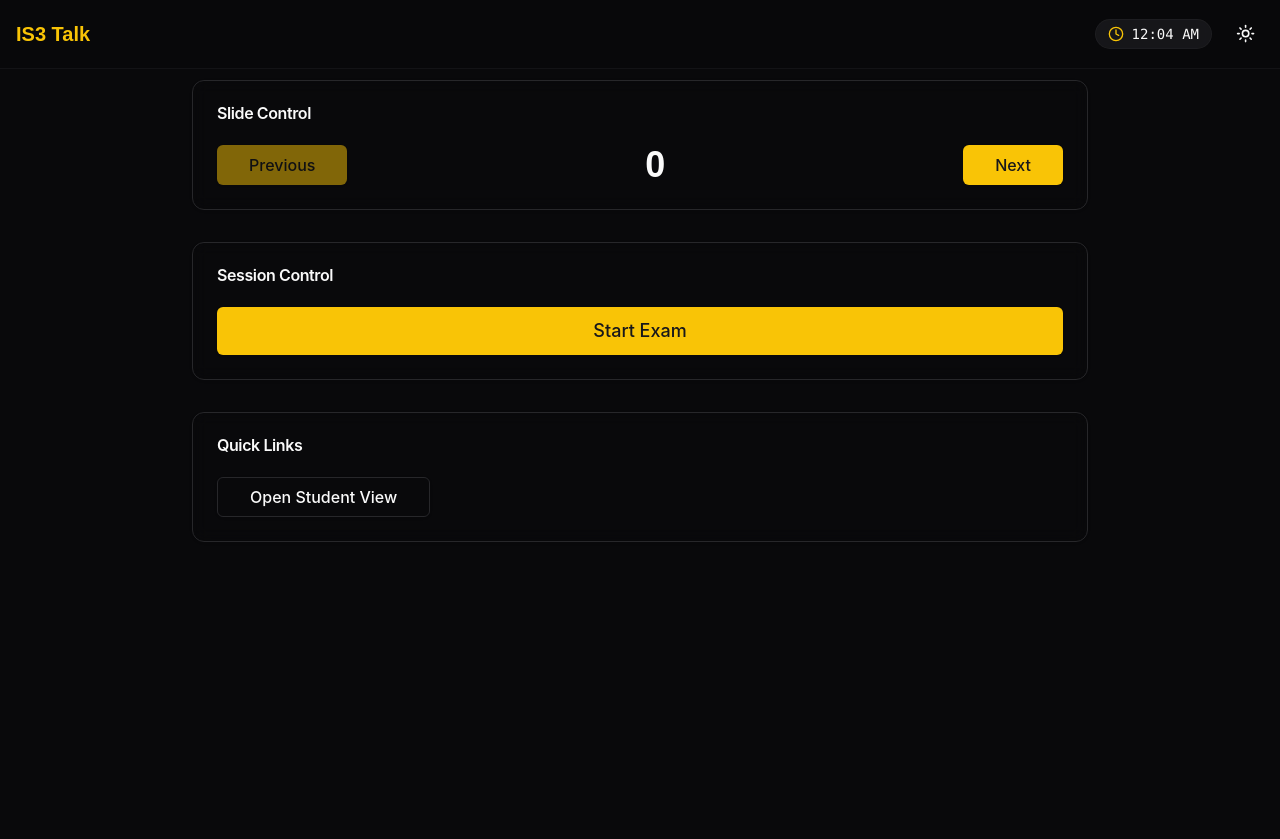
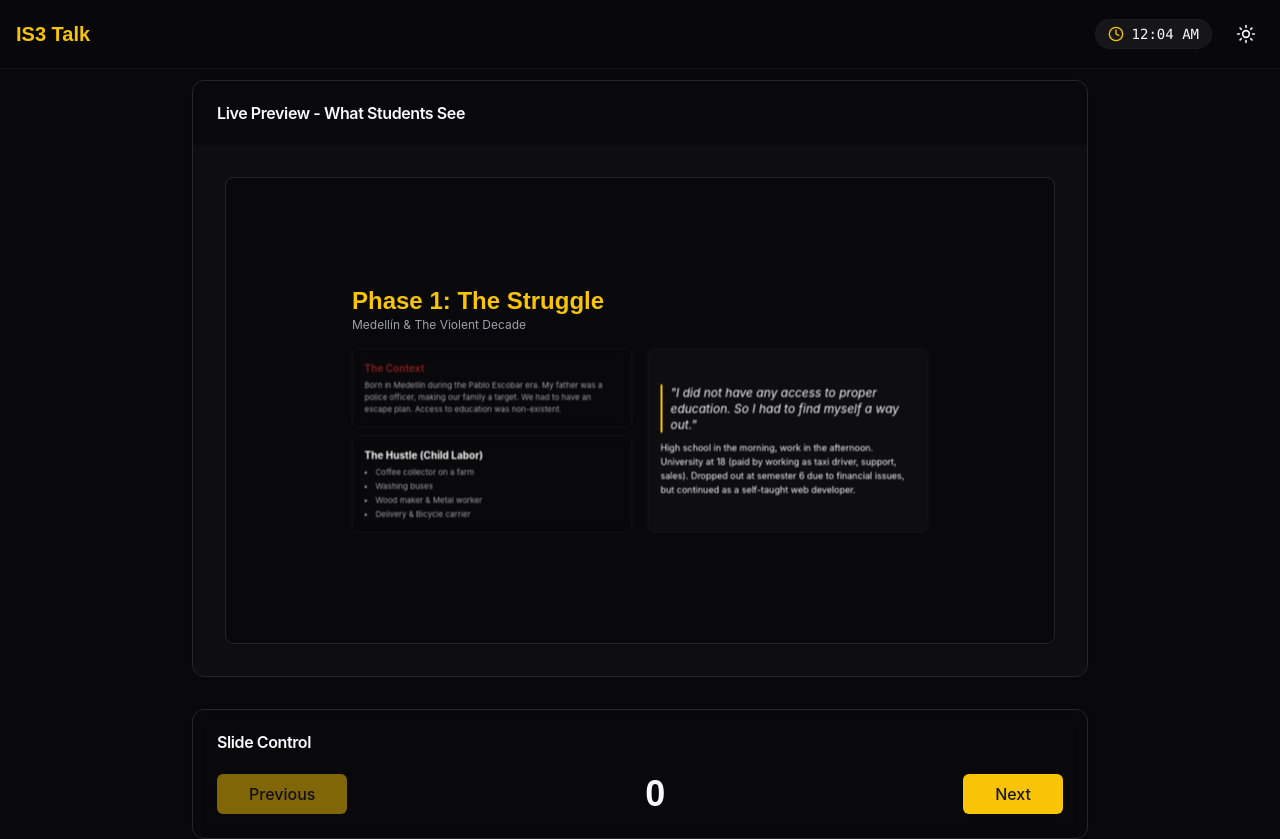
Before and after one commit to yayobyte/is-presentation, a React (Vite) app: page /presenter in a window 1280 px wide. Shown: the top 839 px of the page. Before the commit the page ends 800 px from the top, so only its background shows below. Built offline with nearby package versions, Linux system fonts and the light colour scheme; no server answers; the database is empty.

Commit message:
feat: Add live slide preview to the presenter dashboard and refactor theme CSS variables to define light and dark modes separately.

```diff
--- a/src/components/ui/ThemeToggle.tsx
+++ b/src/components/ui/ThemeToggle.tsx
@@ -17,8 +17,8 @@ export function ThemeToggle() {
 
     return (
         <Button variant="ghost" size="icon" onClick={toggleTheme} className="rounded-full">
-            <Sun className="h-[1.2rem] w-[1.2rem] rotate-0 scale-100 transition-all dark:-rotate-90 dark:scale-0" />
-            <Moon className="absolute h-[1.2rem] w-[1.2rem] rotate-90 scale-0 transition-all dark:rotate-0 dark:scale-100" />
+            <Sun className="h-5 w-5 rotate-0 scale-100 transition-all dark:-rotate-90 dark:scale-0" />
+            <Moon className="absolute h-5 w-5 rotate-90 scale-0 transition-all dark:rotate-0 dark:scale-100" />
             <span className="sr-only">Toggle theme</span>
         </Button>
     )
--- a/src/features/presenter/Dashboard.tsx
+++ b/src/features/presenter/Dashboard.tsx
@@ -3,6 +3,7 @@ import { Button } from '@/components/ui/Button';
 import { Card, CardHeader, CardTitle, CardContent } from '@/components/ui/Card';
 import { usePresentationStore } from '@/store/presentationStore';
 import { useSupabaseSync } from '@/features/sync/useSupabaseSync';
+import SlideDeck from '@/features/talk/SlideDeck';
 
 export default function PresenterDashboard() {
     const { currentSlide, setSlide, startExam, stopExam, examStarted } = usePresentationStore();
@@ -13,6 +14,24 @@ export default function PresenterDashboard() {
     return (
         <MainLayout>
             <div className="max-w-4xl mx-auto space-y-8">
+                {/* Live Preview */}
+                <Card className="overflow-hidden bg-background">
+                    <CardHeader>
+                        <CardTitle>Live Preview - What Students See</CardTitle>
+                    </CardHeader>
+                    <CardContent className="flex justify-center bg-muted/20 p-8">
+                        {/*
+                          Container mimics a 16:9 screen.
+                          We scale the SlideDeck down to fit.
+                        */}
+                        <div className="relative w-full aspect-video border rounded-lg overflow-hidden shadow-sm bg-background">
+                            <div className="absolute inset-0 transform scale-[0.5] origin-top-left w-[200%] h-[200%] pointer-events-none">
+                                <SlideDeck />
+                            </div>
+                        </div>
+                    </CardContent>
+                </Card>
+
                 <Card>
                     <CardHeader>
                         <CardTitle>Slide Control</CardTitle>
--- a/src/index.css
+++ b/src/index.css
@@ -54,6 +54,34 @@
 
 @layer base {
   :root {
+    /* Light Mode (New) */
+    --background: 0 0% 100%;
+    --foreground: 240 10% 3.9%;
+    --card: 0 0% 100%;
+    --card-foreground: 240 10% 3.9%;
+    --popover: 0 0% 100%;
+    --popover-foreground: 240 10% 3.9%;
+    --primary: 47 95% 50%;
+    /* Keep Yellow */
+    --primary-foreground: 240 5.9% 10%;
+    --secondary: 240 4.8% 95.9%;
+    --secondary-foreground: 240 5.9% 10%;
+    --muted: 240 4.8% 95.9%;
+    --muted-foreground: 240 3.8% 46.1%;
+    --accent: 240 4.8% 95.9%;
+    --accent-foreground: 240 5.9% 10%;
+    --destructive: 0 84.2% 60.2%;
+    --destructive-foreground: 0 0% 98%;
+    --border: 240 5.9% 90%;
+    --input: 240 5.9% 90%;
+    --ring: 240 10% 3.9%;
+    --radius: 0.5rem;
+
+    --radix-accordion-content-height: 0;
+  }
+
+  .dark {
+    /* Dark Mode (Previous) */
     --background: 240 10% 3.9%;
     --foreground: 0 0% 98%;
     --card: 240 10% 3.9%;
@@ -73,9 +101,6 @@
     --border: 240 3.7% 15.9%;
     --input: 240 3.7% 15.9%;
     --ring: 240 4.9% 83.9%;
-    --radius: 0.5rem;
-
-    --radix-accordion-content-height: 0;
   }
 
   * {
```
